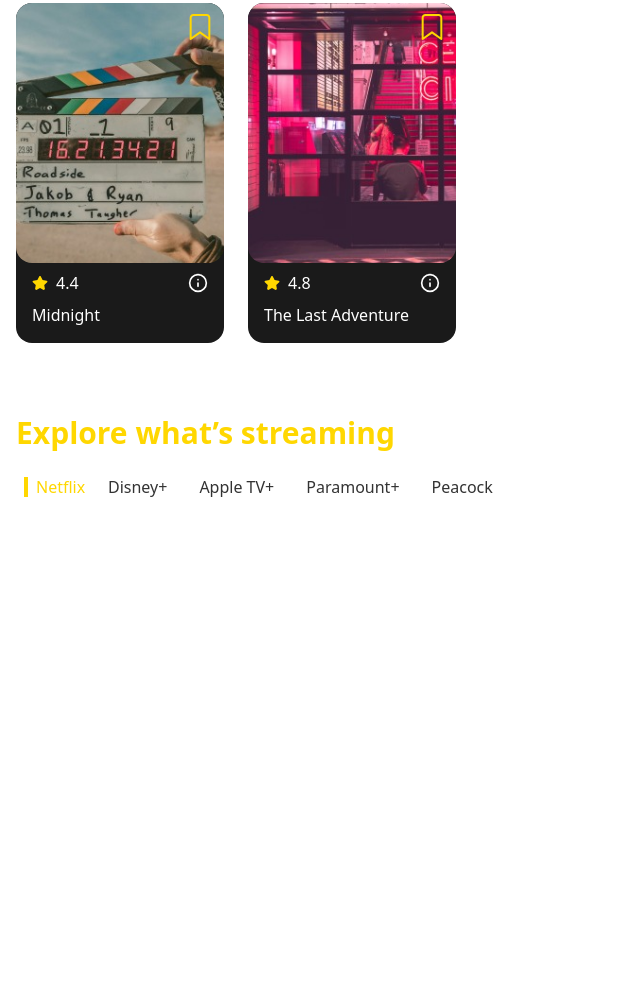
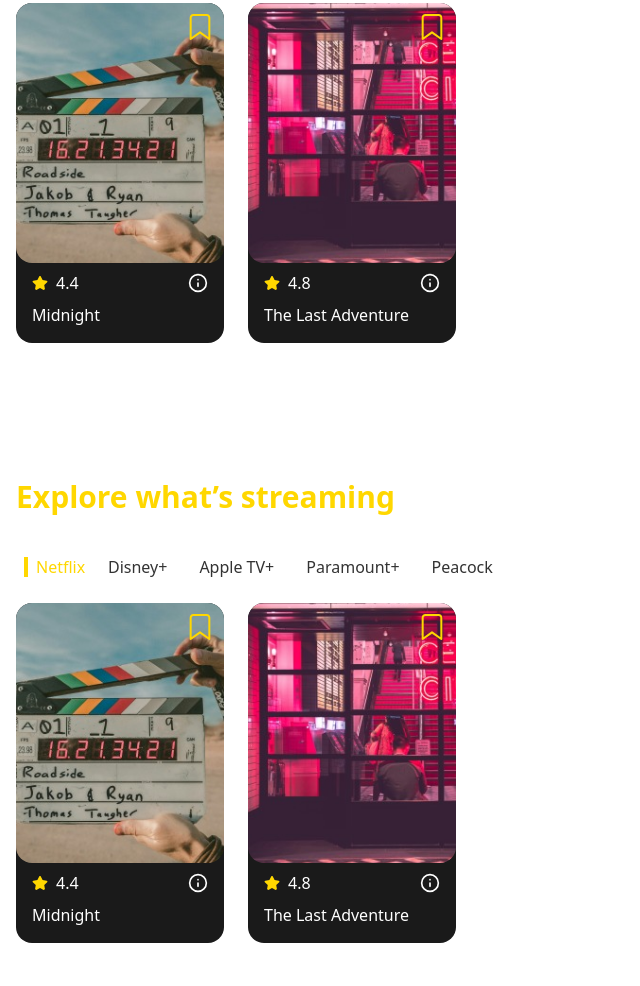
Before and after one commit to Meshil-Maring/MVReview, a website: page src/home.html in a window 1280 px wide. Shown: the part 997-1983 px from the top of the page, without its empty margins (0-640 px from the left). Before the commit the page ends 1504 px from the top, so only its background shows below. Drawn offline with Linux system fonts and the light colour scheme.

Commit message:
Update Explore what's streaming

```diff
--- a/src/home.html
+++ b/src/home.html
@@ -5,7 +5,7 @@
     <meta name="viewport" content="width=device-width, initial-scale=1.0" />
     <link href="./output.css" rel="stylesheet" />
   </head>
-  <body>
+  <body class="bg-w-0">
     <!-- Header -->
     <header
       class="bg-bg-0 text-xl items-center p-6 flex text-white justify-start"
@@ -22,6 +22,7 @@
               -webkit-mask-image: url('./icons/Movie.svg');
               mask-size: contain;
               -webkit-mask-size: contain;
+              mask-repeat: no-repeat;
             "
           ></div>
           Movies
@@ -37,6 +38,7 @@
               -webkit-mask-image: url('./icons/tv.svg');
               mask-size: contain;
               -webkit-mask-size: contain;
+              mask-repeat: no-repeat;
             "
           ></div>
           Tv Shows
@@ -52,6 +54,7 @@
               -webkit-mask-image: url('./icons/news.svg');
               mask-size: contain;
               -webkit-mask-size: contain;
+              mask-repeat: no-repeat;
             "
           ></div>
           News
@@ -67,6 +70,7 @@
               -webkit-mask-image: url('./icons/list.svg');
               mask-size: contain;
               -webkit-mask-size: contain;
+              mask-repeat: no-repeat;
             "
           ></div>
           Latest Releases
@@ -229,7 +233,11 @@
       </div>
     </div>
 
-    <h3 class="text-3xl font-bold ml-4 text-yw-0">Explore what’s streaming</h3>
+    <!-- Explore What's streaming -->
+    <div class="mt-24 mb-8 flex flex-col gap-4">
+      <h3 class="text-3xl font-bold ml-4 text-yw-0">
+        Explore what’s streaming
+      </h3>
 
       <ul class="flex flex-row gap-8 ml-4 mt-4 items-center">
         <li class="p-2 font-medium w-fit flex items-center gap-2">
@@ -241,5 +249,52 @@
         <li class="text-bg-1 font-medium">Paramount+</li>
         <li class="text-bg-1 font-medium">Peacock</li>
       </ul>
+
+      <div class="flex gap-6 flex-row ml-4">
+        <div
+          class="flex flex-col gap-2 bg-bg-0 text-white w-fit mb-10 items-start rounded-2xl cursor-pointer relative"
+        >
+          <img src="./icons/Bookmark.svg" class="absolute w-8 right-2 top-2" />
+
+          <img
+            src="./images/midnight.jpg"
+            alt=""
+            class="h-65 w-52 object-cover rounded-2xl"
+          />
+
+          <aside class="flex pl-4 gap-2 items-center w-full">
+            <img src="./icons/star.svg" class="rounded-b-2xl" alt="" />
+            <p class="font-medium">4.4</p>
+
+            <button class="ml-auto mr-4 cursor-pointer">
+              <img src="./icons/info.svg" class="w-5" alt="" />
+            </button>
+          </aside>
+          <p class="ml-4 mb-4 font-medium">Midnight</p>
+        </div>
+
+        <div
+          class="flex flex-col gap-2 bg-bg-0 text-white w-fit mb-10 items-start rounded-2xl cursor-pointer relative"
+        >
+          <img src="./icons/Bookmark.svg" class="absolute w-8 right-2 top-2" />
+
+          <img
+            src="./images/The last adventure.jpg"
+            alt=""
+            class="h-65 w-52 object-cover rounded-2xl"
+          />
+
+          <aside class="flex pl-4 gap-2 items-center w-full">
+            <img src="./icons/star.svg" class="rounded-b-2xl" alt="" />
+            <p class="font-medium">4.8</p>
+
+            <button class="ml-auto mr-4 cursor-pointer">
+              <img src="./icons/info.svg" class="w-5" alt="" />
+            </button>
+          </aside>
+          <p class="ml-4 mb-4 font-medium">The Last Adventure</p>
+        </div>
+      </div>
+    </div>
   </body>
 </html>
--- a/src/input.css
+++ b/src/input.css
@@ -5,5 +5,5 @@
   --color-bg-1: #333;
   --color-w-0: #f5f5f5;
   --color-w-1: rgba(255, 255, 255, 0.6);
-  --color-yw-0: #ffd700;
+  --color-yw-0: #ffe800;
 }
```
Lines whose indentation alone changed are shown as unchanged.
